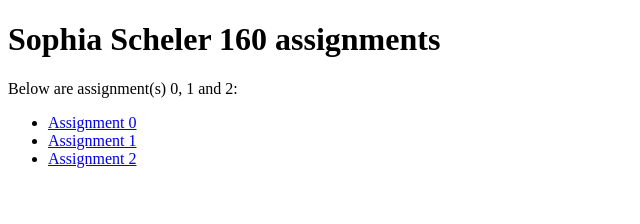
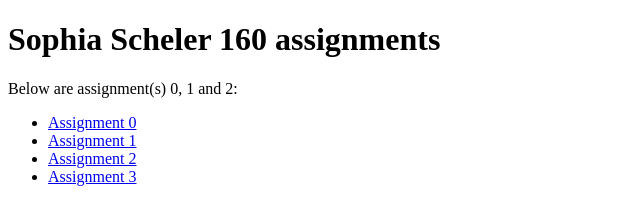
Before and after one commit to sophiahafeli/cse160, a plain HTML site: page index.html in a window 1280 px wide. Shown: the whole page, without its empty margins (0-640 px from the left). Drawn offline with Linux system fonts and the light colour scheme.

Commit message:
Update index.html

```diff
--- a/index.html
+++ b/index.html
@@ -11,6 +11,7 @@
         <li><a href="asg0/asg0.html">Assignment 0</a></li>
         <li><a href="asg1/asg1.html">Assignment 1</a></li>
         <li><a href="asgn2/blockyanimal.html">Assignment 2</a></li>
+        <li><a href="asgn3/world.html">Assignment 3</a></li>
 
     </ul>
 </body>
```
